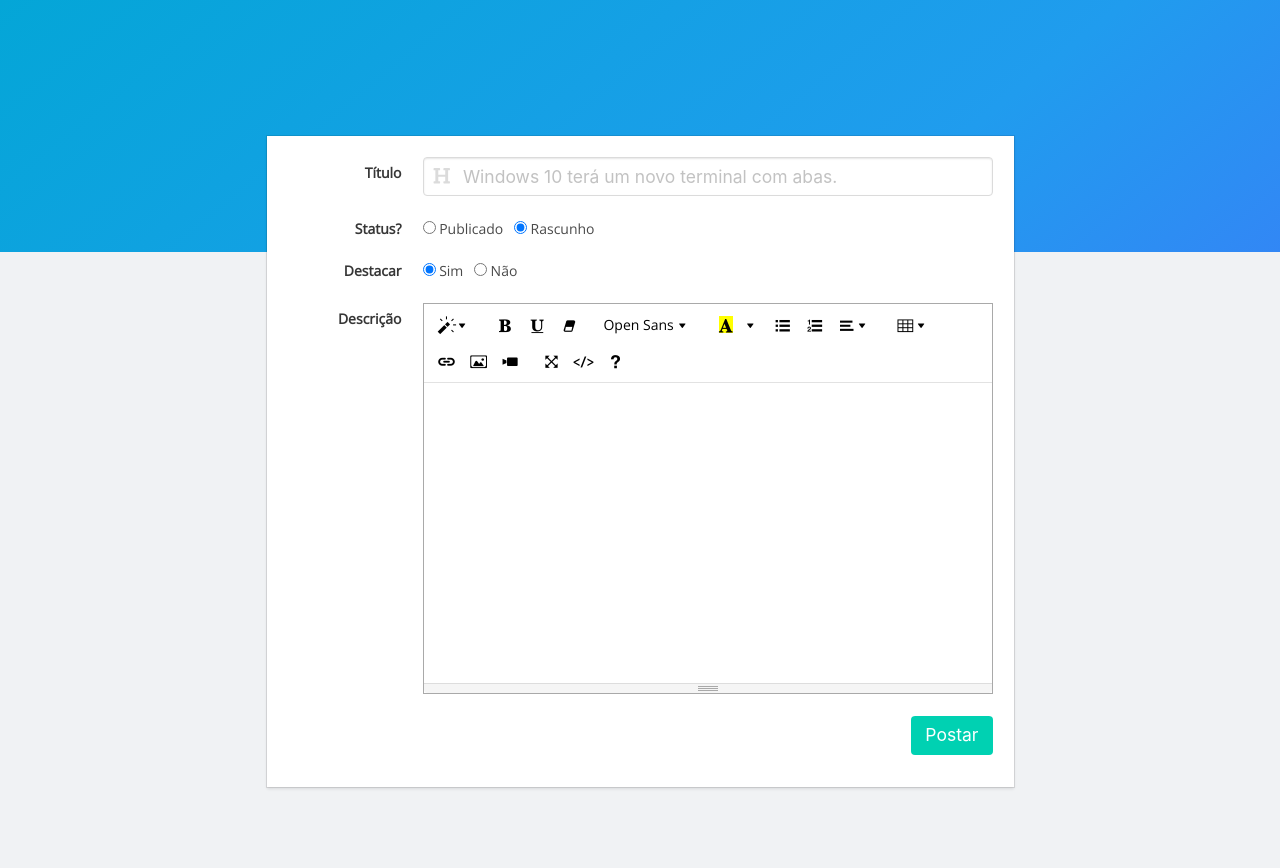
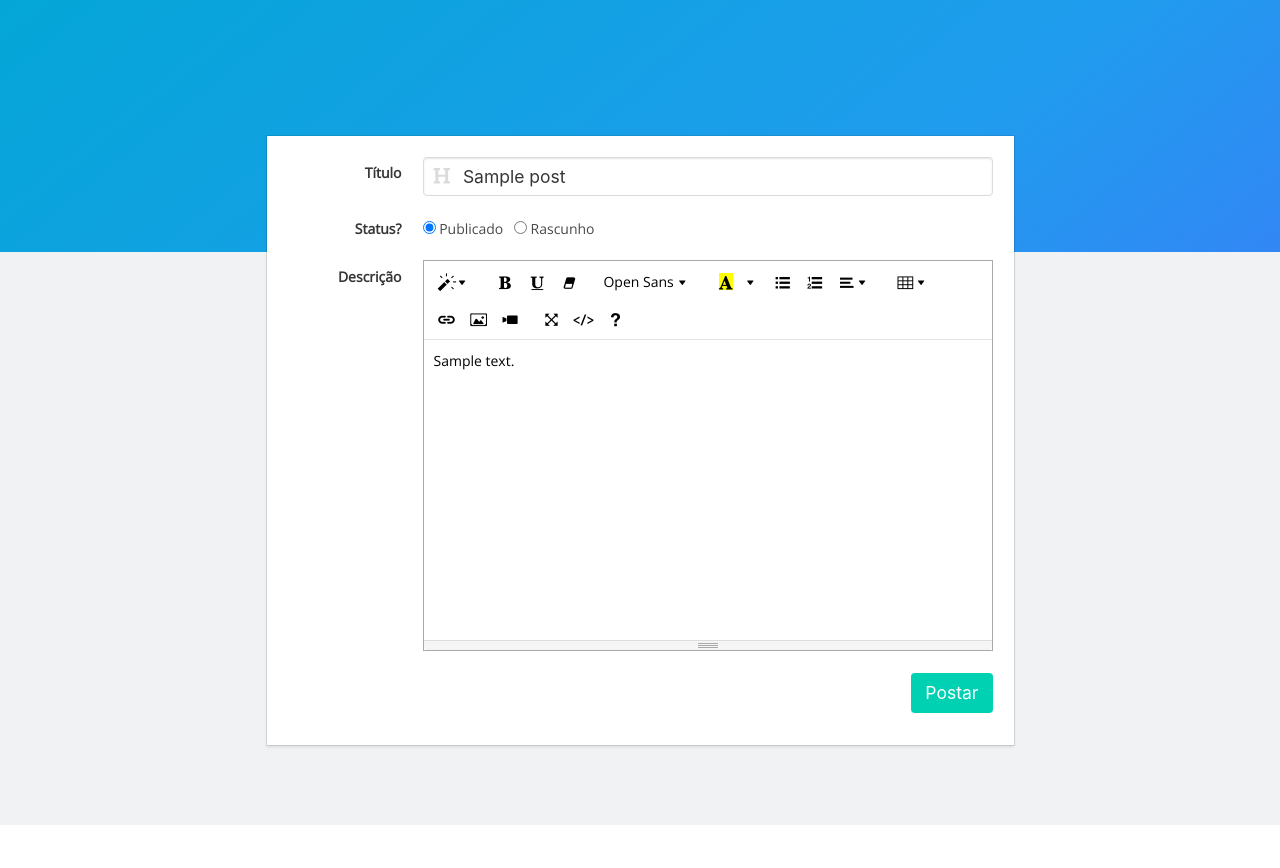
Before and after one commit to Cristianpl4y/slim, a PHP site: the page made by resources/views/post/edit.twig in a window 1280 px wide. Shown: the part 46-914 px from the top of the page. After the commit the page ends 871 px from the top, so only its background shows below. Run offline with PHP 8.4, Linux system fonts and the light colour scheme; the template is opened without the code that fills it: most values are stand-ins (such as "Sample title", 1, 10 or a date in 2020); some libraries are stand-ins or nearby versions.

Commit message:
Editando Posts Parte 1

```diff
--- a/resources/views/index.twig
+++ b/resources/views/index.twig
@@ -25,7 +25,7 @@
         </div>
         {% if auth.check and auth.user.permissions.is_admin %}
           <div class="has-text-right">
-            <a href="" class="button is-warning is-focused">Editar</a>
+            <a href="{{ path_for('post.edit', { 'id': post.id  }) }}" class="button is-warning is-focused">Editar</a>
             <a href="{{ path_for('post.delete')}}?id={{ post.id }}" class="button is-danger is-focused">Deletar</a>
           </div>
         {% endif %}
--- a/resources/views/post/create.twig
+++ b/resources/views/post/create.twig
@@ -6,7 +6,7 @@
   <div class="column is-8 is-offset-2">
     <div class="card article">
       <div class="card-content">
-        <form action="" method="POST">
+        <form action="{{ path_for('post.create') }}" method="POST">
 
           <div class="field is-horizontal">
             <div class="field-label is-normal">
--- a/resources/views/post/edit.twig
+++ b/resources/views/post/edit.twig
@@ -6,7 +6,7 @@
   <div class="column is-8 is-offset-2">
     <div class="card article">
       <div class="card-content">
-        <form action="" method="POST">
+        <form action="{{ path_for('post.edit', {'id' : post.id }) }}" method="POST">
 
           <div class="field is-horizontal">
             <div class="field-label is-normal">
@@ -15,12 +15,15 @@
             <div class="field-body">
               <div class="field">
                 <p class="control is-expanded has-icons-left">
-                  <input class="input is-medium" type="text" name="title"
-                    placeholder="Windows 10 terá um novo terminal com abas.">
+                  <input class="input is-medium {{ errors.title  ? 'is-danger' : '' }}" type="text" name="title"
+                    placeholder="Windows 10 terá um novo terminal com abas." value="{{ post.title }}">
                   <span class="icon is-small is-left">
                     <i class="fas fa-heading"></i>
                   </span>
                 </p>
+                {% if errors.title %}
+                 <small class="has-text-danger">{{ errors.title | first }}</small>
+                {% endif %}
               </div>
             </div>
           </div>
@@ -33,32 +36,12 @@
               <div class="field is-narrow">
                 <div class="control">
                   <label class="radio">
-                    <input type="radio" value="1" name="status">
+                    <input type="radio" {{ post.published ? 'checked' : '' }} value="1" name="published">
                     Publicado
                   </label>
                   <label class="radio">
-                    <input type="radio" value="0" checked name="status">
+                    <input type="radio"  {{ post.published ? '' : 'checked' }} value="0" name="published">
                     Rascunho
-                  </label>
-                </div>
-              </div>
-            </div>
-          </div>
-
-          <div class="field is-horizontal">
-            <div class="field-label">
-              <label class="label">Destacar</label>
-            </div>
-            <div class="field-body">
-              <div class="field is-narrow">
-                <div class="control">
-                  <label class="radio">
-                    <input type="radio" value="1" checked name="featured">
-                    Sim
-                  </label>
-                  <label class="radio">
-                    <input type="radio" value="0" name="featured">
-                    Não
                   </label>
                 </div>
               </div>
@@ -72,8 +55,13 @@
             <div class="field-body">
               <div class="field">
                 <div class="control">
-                  <textarea id="summernote" name="description" class=""></textarea>
+                  <textarea id="summernote" name="description" class="{{ errors.description  ? 'is-danger' : '' }}">
+                    {{ post.description }}
+                  </textarea>
                 </div>
+                {% if errors.description  %}
+                 <small class="has-text-danger">{{ errors.description  | first }}</small>
+                {% endif %}
               </div>
             </div>
           </div>
@@ -94,6 +82,7 @@
         </form>
       </div>
     </div>
+     {% include "components/notifications.twig" %}
   </div>
 
 </section>
```
Also changed, not shown: app/Controllers/PostController.php (+6 -2 lines).
